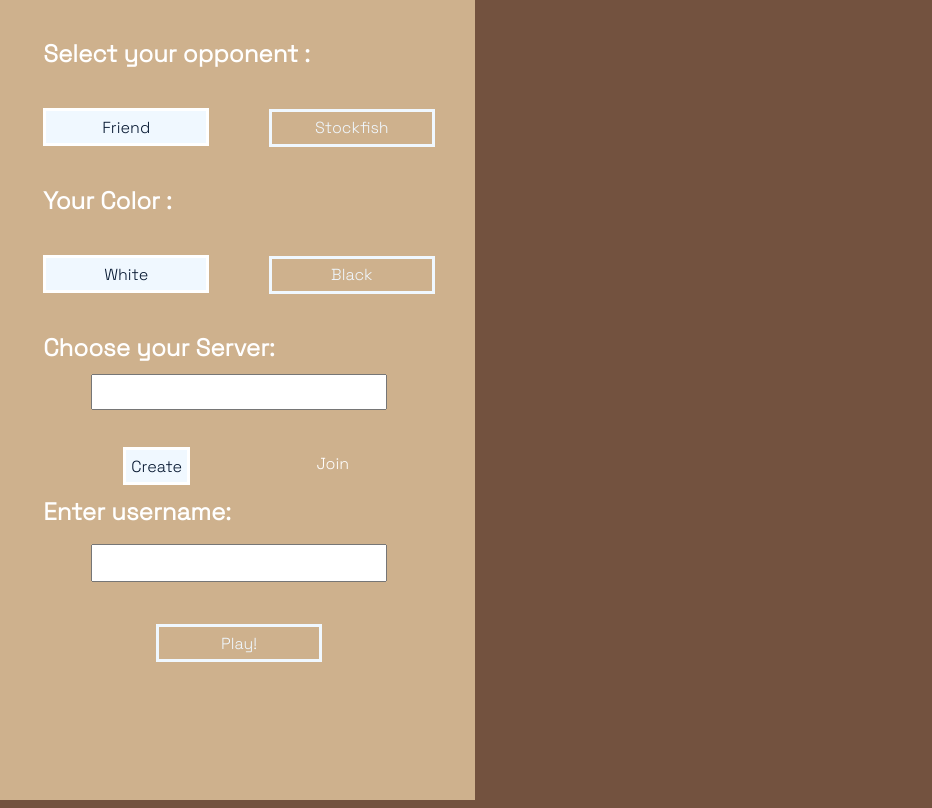
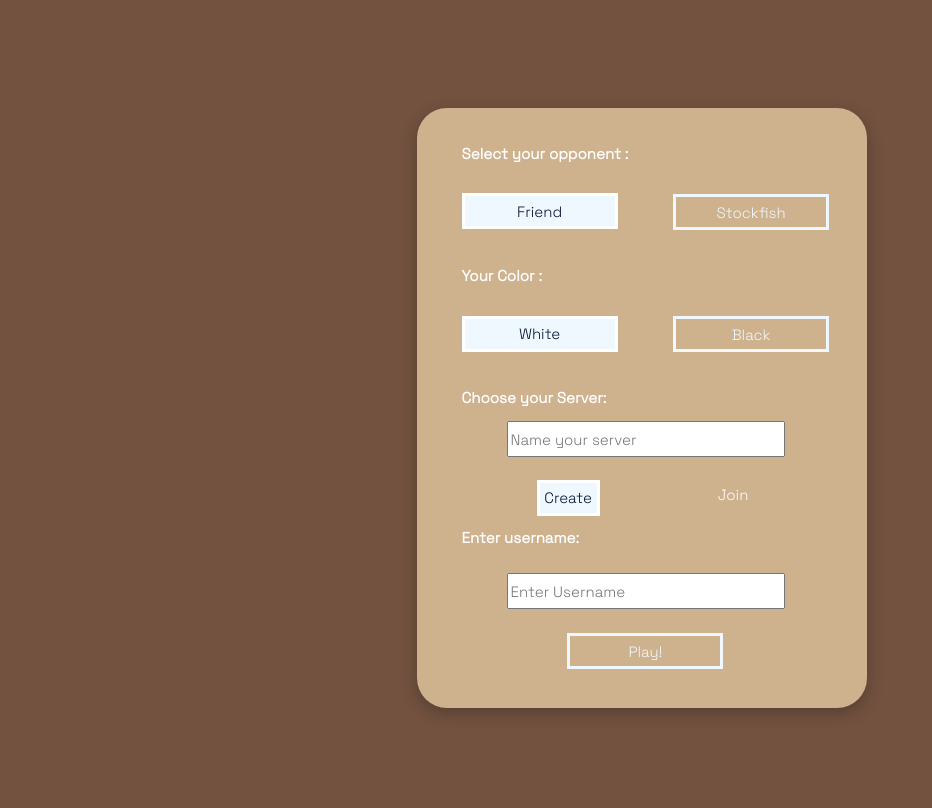
Before and after one commit to mrdetective/Chessy, a plain HTML site: page Client/index.html in a window 1280 px wide. Both pictures are taken after a click on the element "Friend". Shown: the whole page, without its empty margins (0-932 px from the left). Drawn offline with Linux system fonts and the light colour scheme.

Commit message:
Changing the style of the index page

```diff
--- a/Client/index.html
+++ b/Client/index.html
@@ -5,6 +5,7 @@
     <meta name="viewport" content="width=device-width, initial-scale=1.0" />
     <link rel="stylesheet" href="style.css" />
     <title>Chessy</title>
+    <div class="bigbox">
       <div class="mainbox">
         <h2 class="heading">Select your opponent :</h2>
         <div class="mode">
@@ -22,16 +23,25 @@
           <div class="diff Medium selected">Medium</div>
           <div class="diff Hard">Hard</div>
         </div>
-      <input class="severconfig servername" type="text" />
         <div class="serverconfig">
+          <input
+            placeholder="Name your server"
+            class="severconfig servername"
+            type="text"
+          />
           <div class="createserver">Create</div>
           <div class="joinserver">Join</div>
         </div>
         <h2 class="heading username user-heading">Enter username:</h2>
         <div class="username">
-        <input class="username user-input" type="text" />
+          <input
+            placeholder="Enter Username"
+            class="username user-input"
+            type="text"
+          />
         </div>
         <div class="playgame">Play!</div>
+      </div>
     </div>
   </head>
   <body>
--- a/Client/style.css
+++ b/Client/style.css
@@ -2,20 +2,25 @@
 
 * {
   font-family: "Space Grotesk", sans-serif;
+  font-size: 15px;
 }
 body {
   background-color: #73523f;
+  overflow-x: hidden;
+  overflow-y: hidden;
 }
 
 .mainbox {
-  top: 0%;
+  /* top: 50%; */
   margin-left: -1%;
-  height: 100vh;
+  height: 40rem;
   width: 30rem;
   position: absolute;
   background-color: rgb(206, 177, 141);
   display: flex;
   flex-direction: column;
+  border-radius: 2rem;
+  box-shadow: rgba(32, 30, 30, 0.35) 0px 5px 15px;
 }
 
 .heading {
@@ -130,7 +135,7 @@ body {
 
 .playgame {
   margin-left: 33.5%;
-  margin-top: 39rem;
+  margin-top: 35rem;
   border: solid white;
   display: flex;
   justify-content: center;
@@ -158,10 +163,8 @@ body {
 .servername {
   height: 30px;
   width: 18rem;
-  display: flex;
-  /* margin: auto; */
-  margin-top: 78%;
-  margin-left: 6rem;
+  margin-top: -13%;
+  margin-left: -2rem;
   position: absolute;
 }
 
@@ -212,9 +215,18 @@ body {
   margin-left: 3rem;
   height: 2rem;
   position: absolute;
-  margin-top: 31rem;
+  margin-top: 28rem;
 }
 
 .user-input {
   margin-top: 3rem;
 }
+
+.bigbox {
+  position: absolute;
+  height: 100%;
+  width: 100%;
+  display: flex;
+  justify-content: center;
+  align-items: center;
+}
```
Also changed, not shown: README.md. Lines whose indentation alone changed are shown as unchanged.
